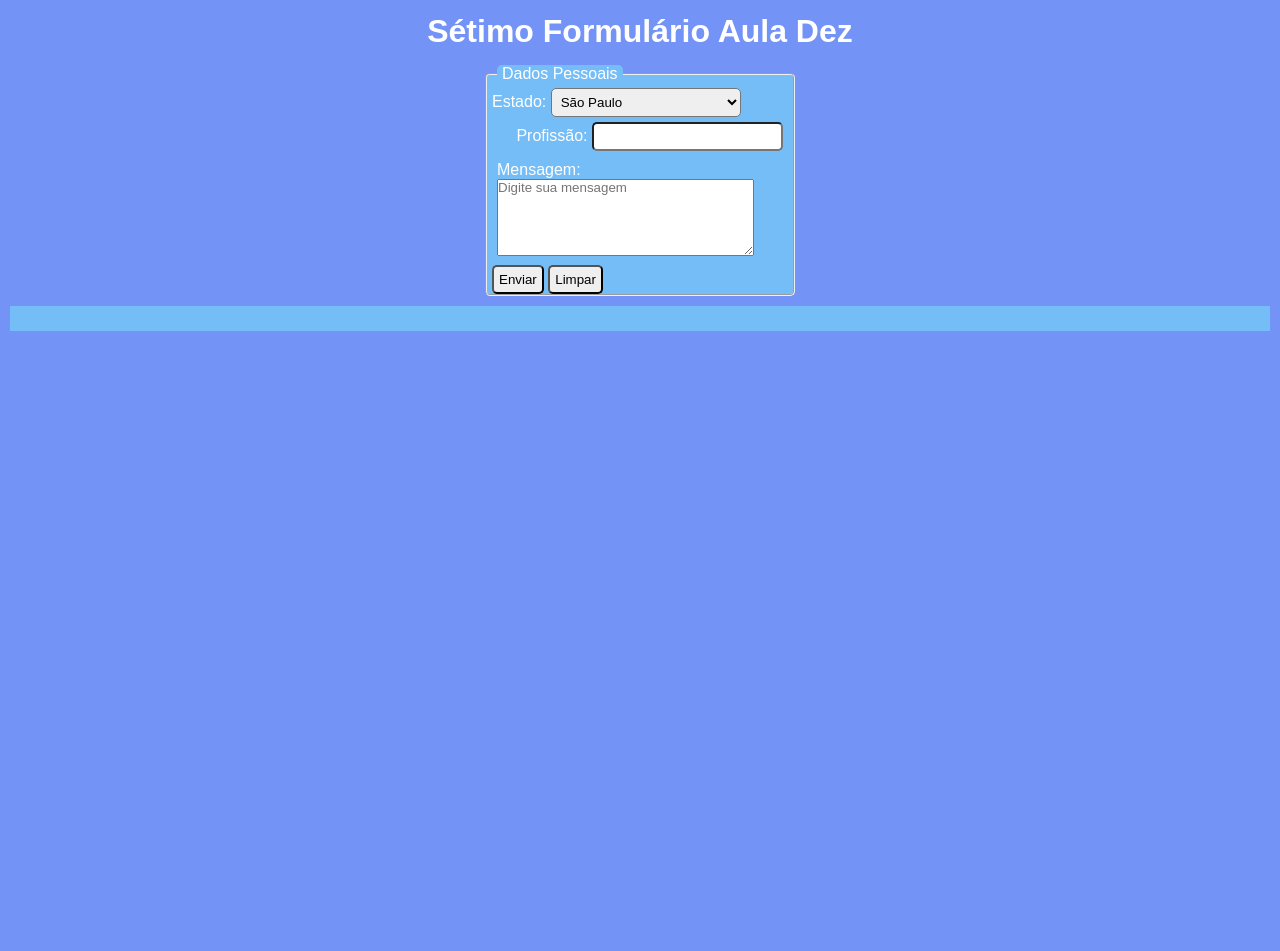
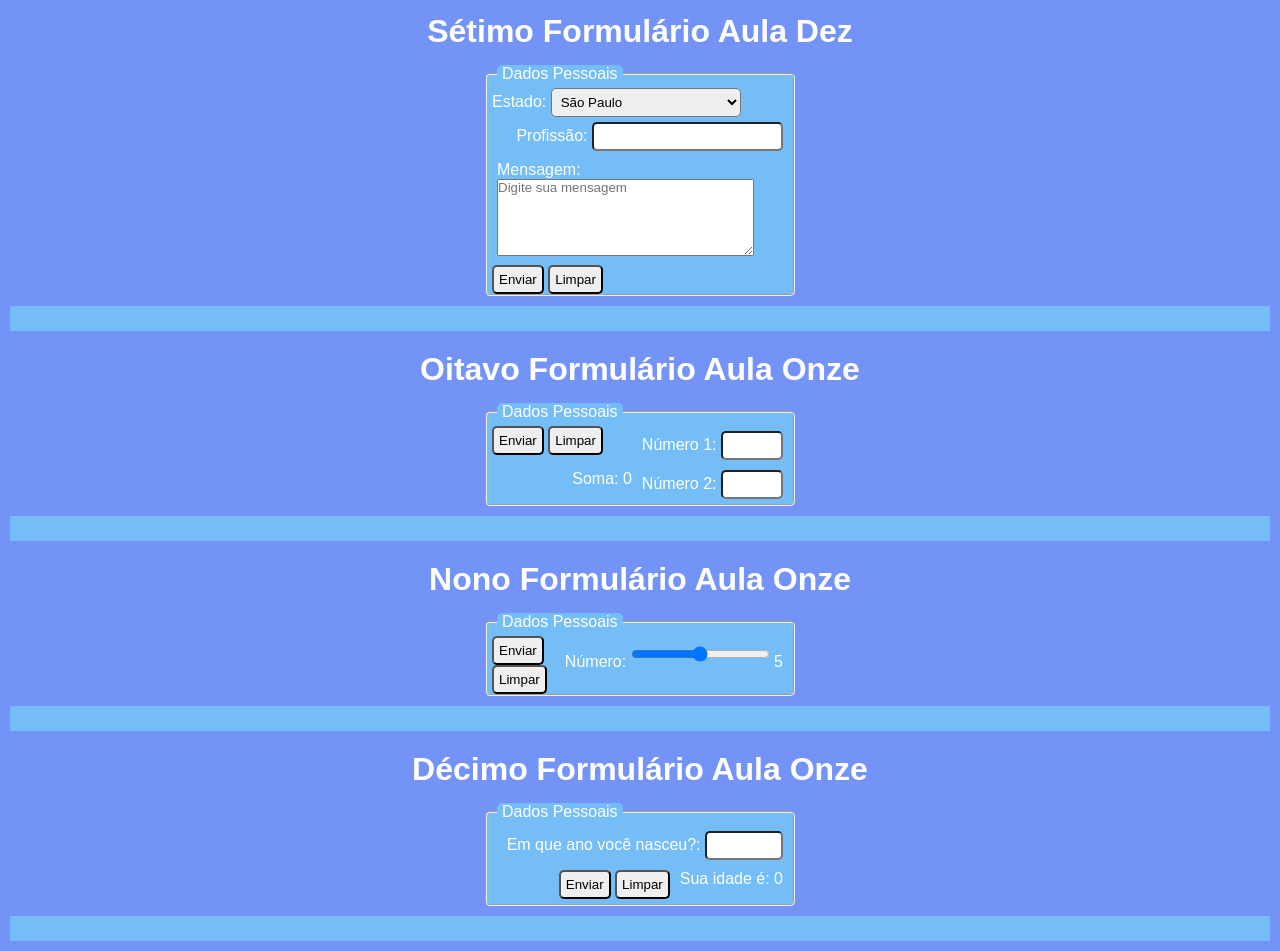
Before and after one commit to lscj-ldc/html-css, a plain HTML site: page exe025/formulario.html in a window 1280 px wide. Shown: the part 1809-2760 px from the top of the page. Before the commit the page ends 2150 px from the top, so only its background shows below. Drawn offline with Linux system fonts and the light colour scheme.

Commit message:
Atualização e fim de formulários

```diff
--- a/exe025/formulario.html
+++ b/exe025/formulario.html
@@ -249,6 +249,94 @@
         </form>
     </section>
     <h6>0</h6>
+    <h1>Oitavo Formulário Aula Onze</h1>
+    <section id="formulario">
+        <form action="cadastro.php" method="post" autocomplete="on">
+            <fieldset>
+                <legend>
+                    Dados Pessoais
+                </legend>
+                <p>
+                    <label for="in1">Número 1: </label>
+                    <input type="number" name="n1" id="in1" min="0" max="50" required
+                        oninput="isoma.innerHTML = Number(in1.value) + Number(in2.value)">
+                </p>
+                <p>
+                    <label for="in2">Número 2: </label>
+                    <input type="number" name="n2" id="in2" min="0" max="50" required
+                        oninput="isoma.innerHTML = Number(in1.value) + Number(in2.value)">
+                </p>
+                <p>
+                    <label for="isoma">Soma: </label>
+                    <output name="soma"
+                        id="isoma">0</output><!-- output não envia valor, sua utilidade é somente para apresentar dados na tela -->
+                </p>
+                <label for="enviar">
+                    <input type="submit" value="Enviar" id="enviar">
+                </label>
+                <label for="limpar">
+                    <input type="reset" value="Limpar" name="limpar" id="limpar">
+                </label>
+            </fieldset>
+        </form>
+    </section>
+    <h6>0</h6>
+    <h1>Nono Formulário Aula Onze</h1>
+    <section id="formulario">
+        <form action="cadastro.php" method="post" autocomplete="on">
+            <fieldset>
+                <legend>
+                    Dados Pessoais
+                </legend>
+                <p>
+                    <label for="inum">Número: </label>
+                    <input type="range" name="num" id="inum" min="0" max="10" value="5"
+                        oninput="ival.innerHTML = Number(inum.value)">
+                    <output id="ival">5</output>
+                </p>
+                <label for="enviar">
+                    <input type="submit" value="Enviar" id="enviar">
+                </label>
+                <label for="limpar">
+                    <input type="reset" value="Limpar" name="limpar" id="limpar">
+                </label>
+            </fieldset>
+        </form>
+    </section>
+    <h6>0</h6>
+    <h1>Décimo Formulário Aula Onze</h1>
+    <section id="formulario">
+        <form action="cadastro.php" method="post" autocomplete="on">
+            <fieldset>
+                <legend>
+                    Dados Pessoais
+                </legend>
+                <p>
+                    <label for="iano">Em que ano você nasceu?: </label>
+                    <input type="number" name="ano" id="iano" min="1900" max="2024" oninput="calcIdade()">
+                </p>
+                <p>
+                    <label for="iidade">Sua idade é: </label>
+                    <output id="iidade">0</output>
+                </p>
+                <p>
+                    <label for="enviar">
+                        <input type="submit" value="Enviar" id="enviar">
+                    </label>
+                    <label for="limpar">
+                        <input type="reset" value="Limpar" name="limpar" id="limpar">
+                    </label>
+                </p>
+            </fieldset>
+        </form>
+    </section>
+    <h6>0</h6>
+    <script>
+        function calcIdade() {
+            let atual = new Date().getFullYear()
+            iidade.innerHTML = Number(atual) - Number(iano.value)
+        }
+    </script>
 </body>
 
 </html>
```
